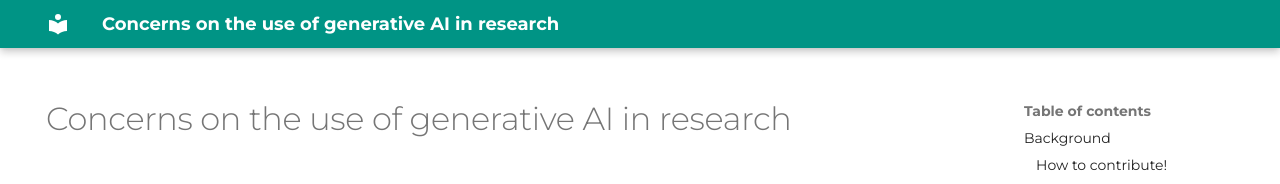
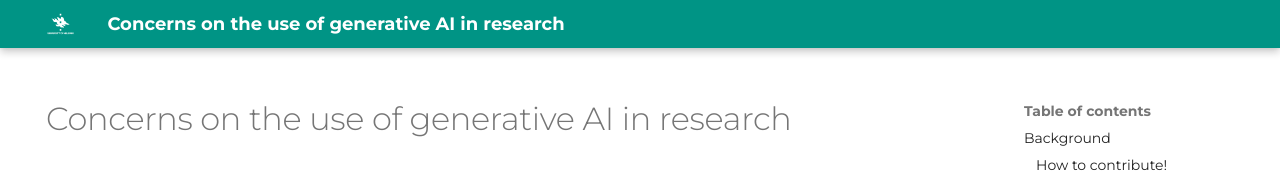
Before and after one commit to uh-dcm/genai-concerns, an MkDocs documentation site: the page built from docs/index.md, in a window 1280 px wide. Shown: the top 184 px of the page. Built offline with MkDocs 1.6.1 and Material for MkDocs 9.7.7, drawn with Linux system fonts in a browser that asks for light colours.

Commit message:
Update mkdocs.yml

```diff
--- a/mkdocs.yml
+++ b/mkdocs.yml
@@ -7,6 +7,7 @@ theme:
   font:
     text: Montserrat
   custom_dir: overrides
+  logo: assets/flame.png
 
 extra_css:
   - stylesheets/extra.css
```
